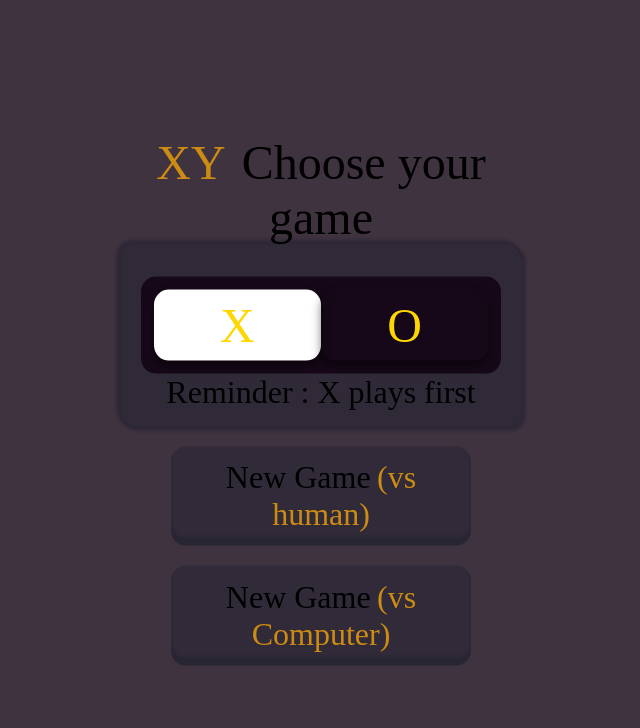
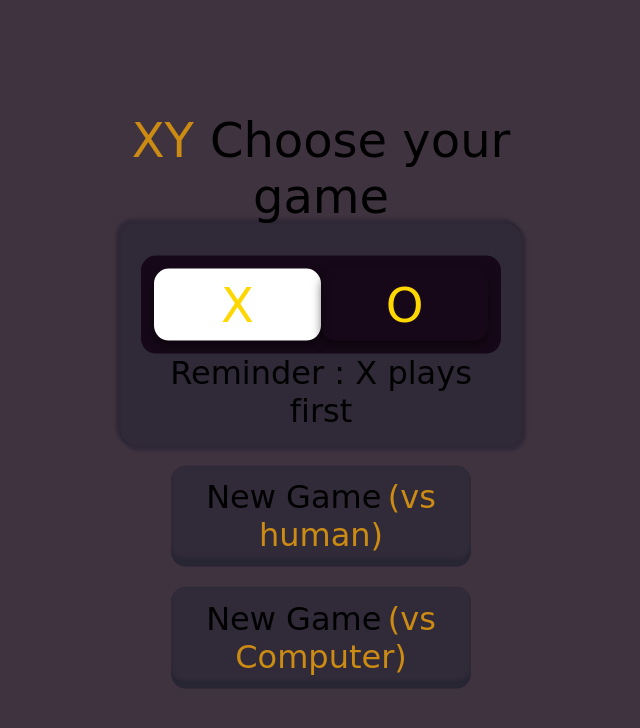
Before and after one commit to Rijan-Stha/Tic-Tac-Toe, a plain HTML site: page index.html in a window 1280 px wide. Shown: the whole page, without its empty margins (319-959 px from the left). Drawn offline with Linux system fonts and the light colour scheme; a web font is replaced by a local one.

Commit message:
Update style2.css

```diff
--- a/style2.css
+++ b/style2.css
@@ -19,7 +19,7 @@ body{
     top: 50%;
     left: 50%;
     transform: translate(-50%,-50%);
-    font-family: 'Tropical Asian DEMO';
+    font-family: 'Tropical Asian DEMO',cursive;
     transition: transform .4s ease-in-out;
 }
 
```
